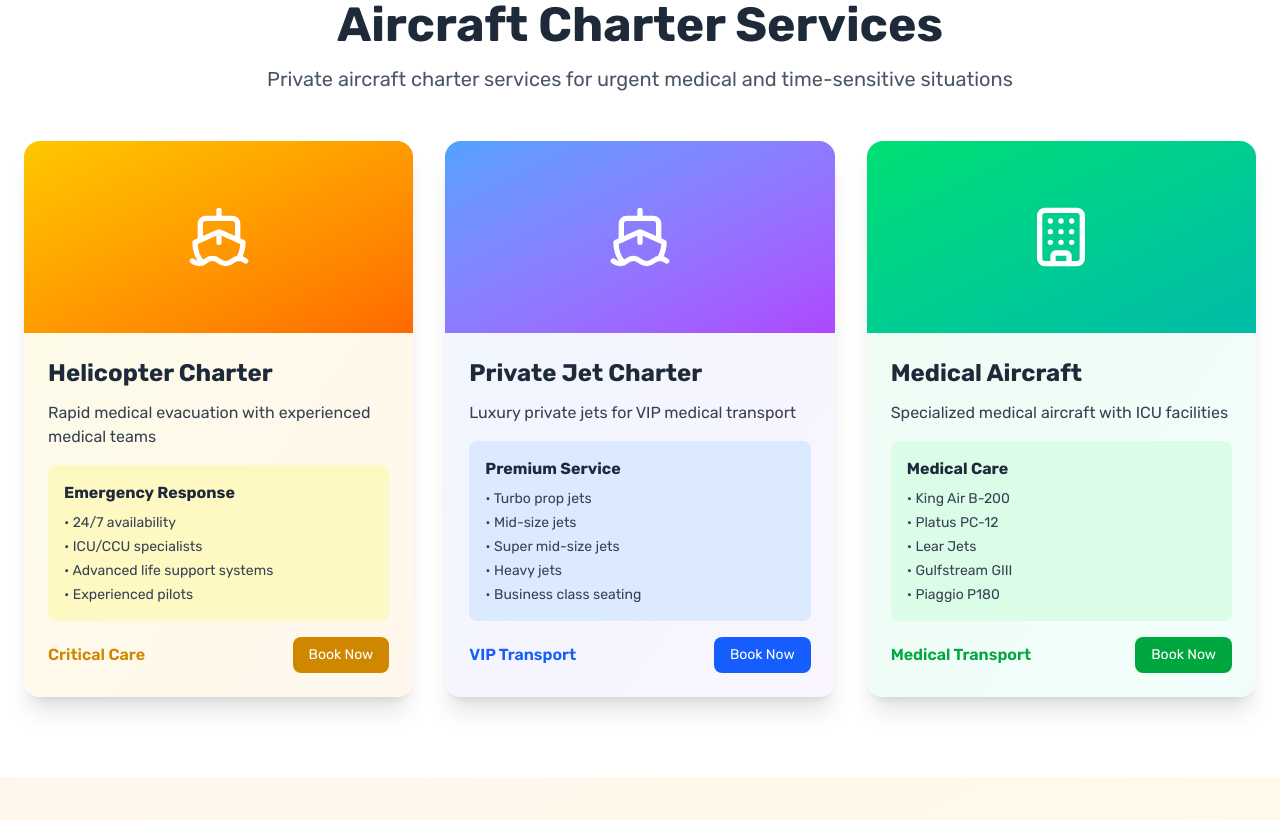
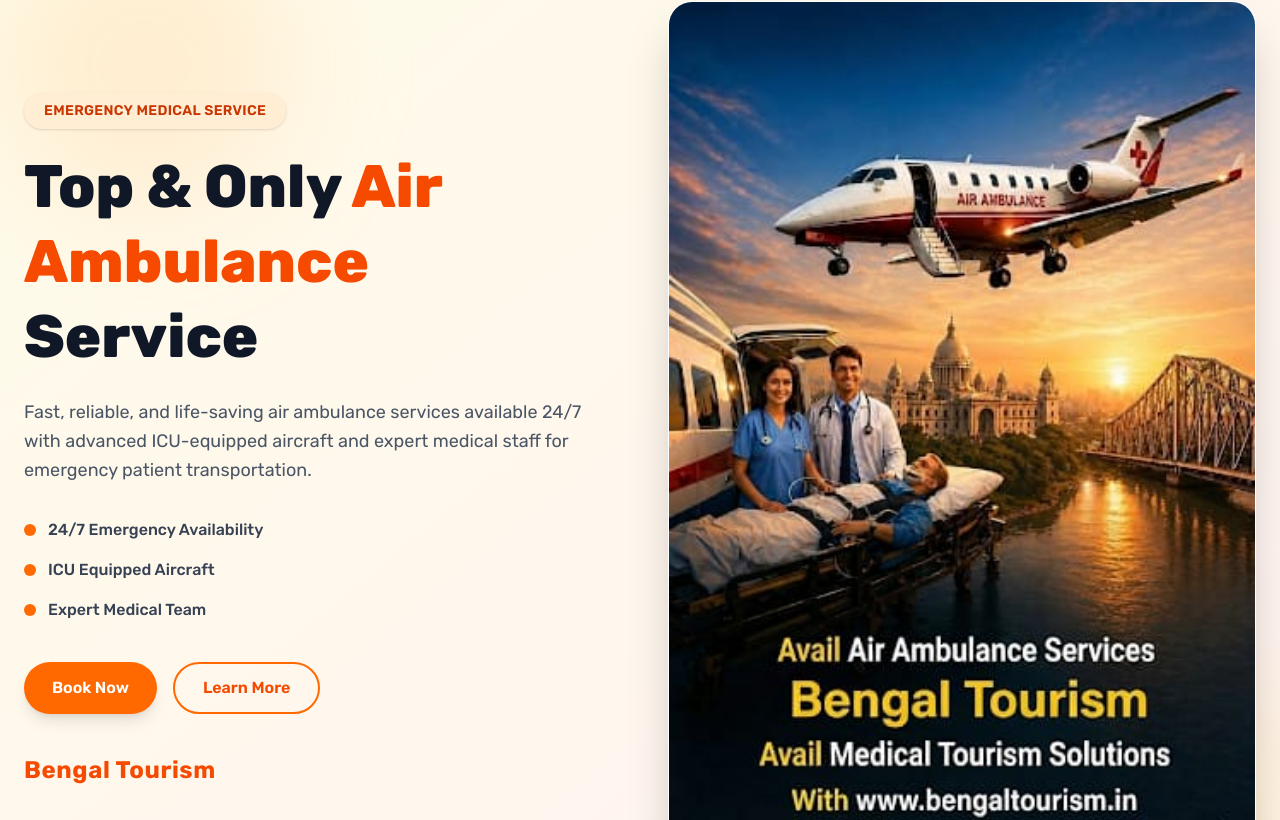
Before and after one commit to bengaldadi-hash/bengaltourism, a Next.js app: page /air-ambulance in a window 1280 px wide. Shown: the part 960-1780 px from the top of the page. Built offline with nearby package versions, Linux system fonts and the light colour scheme.

Commit message:
start project staructure

```diff
--- a/app/air-ambulance/page.tsx
+++ b/app/air-ambulance/page.tsx
@@ -60,6 +60,93 @@
         </div>
       </section>
 
+      {/* ================= FEATURED IMAGE SECTION ================= */}
+<section className="relative py-20 bg-gradient-to-br from-yellow-50 via-orange-50 to-red-50 overflow-hidden">
+  {/* Background Effects */}
+  <div className="absolute top-0 left-0 w-72 h-72 bg-orange-300/20 rounded-full blur-3xl"></div>
+  <div className="absolute bottom-0 right-0 w-72 h-72 bg-yellow-300/20 rounded-full blur-3xl"></div>
+
+  <div className="relative max-w-7xl mx-auto px-6">
+
+    <div className="grid grid-cols-1 lg:grid-cols-2 gap-14 items-center">
+
+      {/* LEFT CONTENT */}
+      <div>
+        <span className="inline-block px-5 py-2 mb-5 text-sm font-semibold tracking-wide text-orange-700 uppercase bg-orange-100 rounded-full shadow-sm">
+          Emergency Medical Service
+        </span>
+
+        <h2 className="text-4xl md:text-6xl font-extrabold text-gray-900 leading-tight">
+          Top & Only{" "}
+          <span className="text-orange-600">
+            Air Ambulance
+          </span>{" "}
+          Service
+        </h2>
+
+        <p className="mt-6 text-lg text-gray-600 leading-relaxed">
+          Fast, reliable, and life-saving air ambulance services available 24/7
+          with advanced ICU-equipped aircraft and expert medical staff for
+          emergency patient transportation.
+        </p>
+
+        {/* Features */}
+        <div className="mt-8 space-y-4">
+          <div className="flex items-center gap-3">
+            <div className="w-3 h-3 bg-orange-500 rounded-full"></div>
+            <p className="text-gray-700 font-medium">
+              24/7 Emergency Availability
+            </p>
+          </div>
+
+          <div className="flex items-center gap-3">
+            <div className="w-3 h-3 bg-orange-500 rounded-full"></div>
+            <p className="text-gray-700 font-medium">
+              ICU Equipped Aircraft
+            </p>
+          </div>
+
+          <div className="flex items-center gap-3">
+            <div className="w-3 h-3 bg-orange-500 rounded-full"></div>
+            <p className="text-gray-700 font-medium">
+              Expert Medical Team
+            </p>
+          </div>
+        </div>
+
+        {/* Buttons */}
+        <div className="mt-10 flex flex-wrap gap-4">
+          <button className="px-7 py-3 bg-orange-500 hover:bg-orange-600 text-white font-semibold rounded-full shadow-lg transition duration-300">
+            Book Now
+          </button>
+
+          <button className="px-7 py-3 border-2 border-orange-500 text-orange-600 hover:bg-orange-500 hover:text-white font-semibold rounded-full transition duration-300">
+            Learn More
+          </button>
+        </div>
+
+        {/* Brand */}
+        <div className="mt-10">
+          <p className="text-2xl font-bold text-orange-600 tracking-wide">
+            Bengal Tourism
+          </p>
+        </div>
+      </div>
+
+      {/* RIGHT IMAGE */}
+      <div className="relative">
+        <div className="rounded-3xl overflow-hidden shadow-2xl border border-white/30 bg-white">
+          <img
+            src="/air.jpeg"
+            alt="Air Ambulance Service"
+            className="w-full h-full object-contain"
+          />
+        </div>
+      </div>
+
+    </div>
+  </div>
+</section>
       {/* ================= AIRCRAFT CHARTER SERVICES ================= */}
       <section className="py-20 bg-white">
         <div className="max-w-7xl mx-auto px-6">
```
